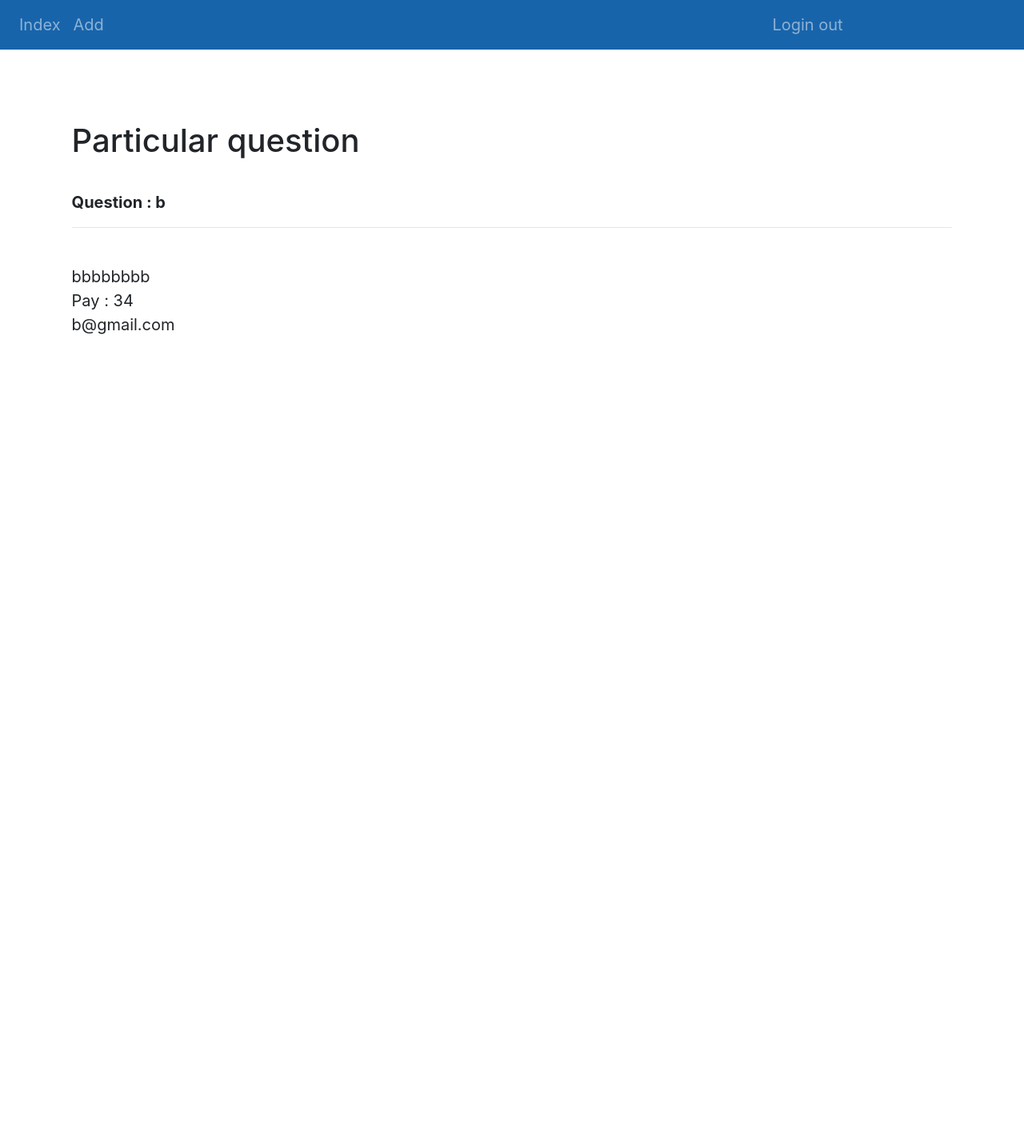
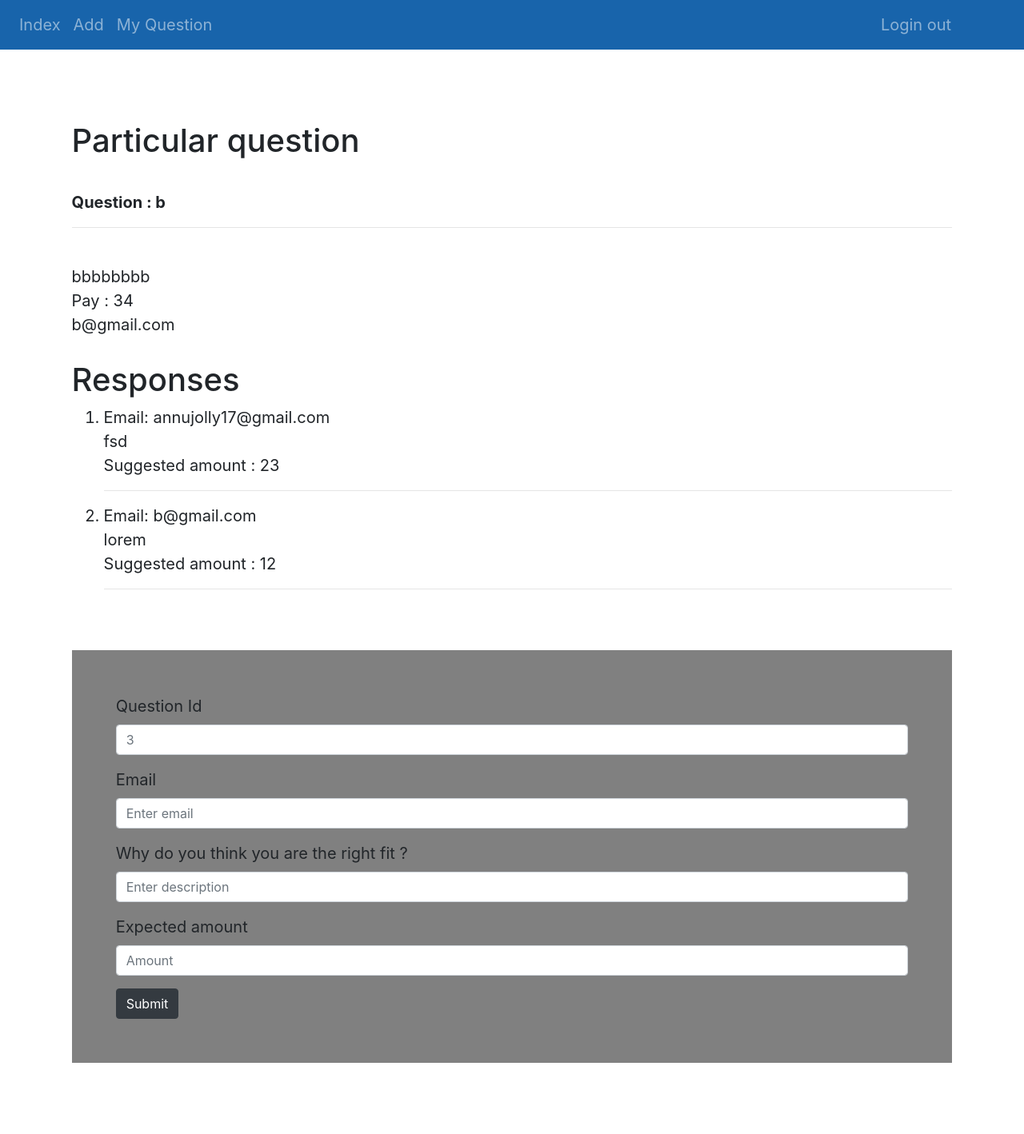
Before and after one commit to annu12340/p2p-LearningPlatform, a Flask app: page /ParticularQuestion?id=3 in a window 1280 px wide. Shown: the whole page at 80% size. Before the commit the page ends 418 px from the top, so only its background shows below. Run offline with Flask 2, Linux system fonts and the light colour scheme; data comes from the database, SQL or seed files in the repository; both versions use the stored data as it was after the commit; some libraries are stand-ins or nearby versions.

Commit message:
updated files

```diff
--- a/Main.py
+++ b/Main.py
@@ -23,6 +23,13 @@ class Question(db.Model):
     pay = db.Column(db.Integer)
     askedby_id = db.Column(db.Integer, db.ForeignKey('user.id'))
 
+
+class Response(db.Model):
+    id = db.Column(db.Integer, primary_key=True)
+    email = db.Column(db.String(50))
+    description = db.Column(db.String(200))
+    pay = db.Column(db.Integer)
+    questionID   = db.Column(db.Integer, db.ForeignKey('question.id'))
 
 
 ################################  REGISTER  LOGIN  LOGOUT ROUTES ###################################
@@ -76,13 +83,17 @@ def showQuestion():
     return render_template('showQuestion.html', showQuestion=showQuestion)
 
 
+@app.route('/showResponse')
+def showResponse():
+    showResponse = Response.query.all()
+    return render_template('showResponse.html', showResponse=showResponse)
 
 ####################################  OTHER ROUTES  #########################################
 
 
 @app.route('/index')
 def index():
-    showQuestion = Question.query.all()
+    showQuestion = Question.query.order_by(desc(Question.id))
     return render_template('index.html', showQuestion=showQuestion)
 
 
@@ -92,9 +103,9 @@ def add():
     if request.method == 'POST':
         user_id = session['user']
         print(user_id)
-        new_question = Question(question = request.form['question'],
-                        description=request.form['description'],
-                            pay=request.form['pay'],askedby_id= user_id )
+        new_question = Question(question=request.form['question'],
+                                description=request.form['description'],
+                                pay=request.form['pay'], askedby_id=user_id)
         db.session.add(new_question)
         db.session.commit()
         return redirect(url_for('showQuestion'))
@@ -103,16 +114,66 @@ def add():
         return render_template('AddQuestion.html')
 
 
+@app.route('/ParticularQuestion', methods=['GET', 'POST'])
+def ParticularQuestion():
+    if request.method == 'POST':
+        id = request.args
+        print((id))
+        new_response = Response(email=request.form['email'],
+                        description=request.form['description'],
+                            pay=request.form['pay'], questionID=request.form['id'])
+        db.session.add(new_response)
+        db.session.commit()
+        return redirect(url_for('index'))
+    else:
+        id = request.args
+        print(id)
+        q = Question.query.get(id)
+        user = q.askedby_id
+        email = User.query.get(user).email
 
-@app.route('/ParticularQuestion')
-def ParticularQuestion():
-    id=request.args
+        response=Response.query.filter_by(questionID=q.id).all()
+        print("response is",response)
+        return render_template('ParticularQuestion.html', question=q, email=email,response=response)
+
+
+@app.route('/myQuestion')
+def myQuestion():
+    user_id = session['user']
+    myQuestion = Question.query.filter_by(askedby_id=user_id).all()
+    print(myQuestion)
+    return render_template('myQuestion.html', myQuestion=myQuestion)
+
+
+@app.route('/DoubtSolved')
+def DoubtSolved():
+    id = request.args
     print(id)
     q = Question.query.get(id)
-    user=q.askedby_id
-    email=User.query.get(user).email
-    return render_template('ParticularQuestion.html',question=q,email=email)
+    return render_template('DoubtSolved.html', q=q)
 
+
+@app.route('/payment')
+def payment():
+    details = request.args
+    mentor= str(details['doubt'])
+    print('m is',mentor)
+    amt= details['amount']
+    user_id = session['user']
+    u = User.query.get(user_id)
+    mentor=User.query.filter_by(email=mentor).first()
+    topay=User.query.get(mentor.id)
+    print('mentor is  ', topay)
+    if u.score>0:
+        print(u.score)
+        u.score=u.score-int(amt)
+        topay.score+=int(amt)
+        db.session.commit()
+
+        #return None
+        return redirect(url_for('index'))
+    else:
+        return render_template('4o4.html', display_content="Transcation unsuccessul due to lack of credits")
 @app.route('/history')
 def history():
     return 'History'
--- a/templates/ParticularQuestion.html
+++ b/templates/ParticularQuestion.html
@@ -8,10 +8,51 @@
 <hr>
 <br>
 
- {{question.description}}
+{{question.description}}
 <br>
 Pay : {{question.pay}}
 <br>
 {{email}}
 
+<br><br>
+<h1>Responses</h1>
+<ol>
+
+
+        {% for i in response %}
+    <li>
+        Email: {{i.email}}<br>
+        {{ i.description }} <br>
+        Suggested amount : {{i.pay}}
+        <hr>
+        {% endfor %}
+    </li>
+
+</ol>
+
+
+<br><br>
+<form action="" method="post" style="background:grey; padding:5%">
+    <div class="form-group">
+        <label>Question Id</label>
+        <input type="number" name="id" class="form-control" placeholder="{{question.id}}">
+
+    </div>
+    <div class="form-group">
+        <label>Email</label>
+        <input type="text" name="email" class="form-control" placeholder="Enter email">
+
+    </div>
+    <div class="form-group">
+        <label>Why do you think you are the right fit ?</label>
+        <input type="text" name="description" class="form-control" placeholder="Enter description">
+
+    </div>
+    <div class="form-group">
+        <label>Expected amount</label>
+        <input type="number" name="pay" class="form-control" placeholder="Amount">
+    </div>
+
+    <button type="submit" class="btn btn-dark">Submit</button>
+</form>
 {% endblock%}
--- a/templates/layout.html
+++ b/templates/layout.html
@@ -21,7 +21,9 @@
         <li class="nav-item">
             <a class="nav-link" href="/add">Add</a>
         </li>
-
+        <li class="nav-item">
+            <a class="nav-link" href="/myQuestion">My Question</a>
+        </li>
 
         <li class="nav-item">
             <a class="nav-link" href="/logout" style="float:right;transform:translateX(700%)"> &nbsp Login out</a>
--- a/templates/register.html
+++ b/templates/register.html
@@ -54,7 +54,7 @@
             </div>
             <div class="col-7">img</div>
         </div>
-
+    </div>
 
 
 </body>
```
Also changed, not shown: templates/DoubtSolved.html (added, +30 -0 lines), templates/myQuestion.html (added, +37 -0 lines), templates/showResponse.html (added, +20 -0 lines), db.sqlite3.
